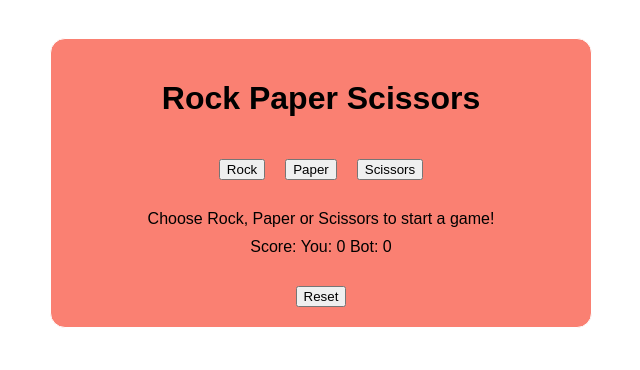
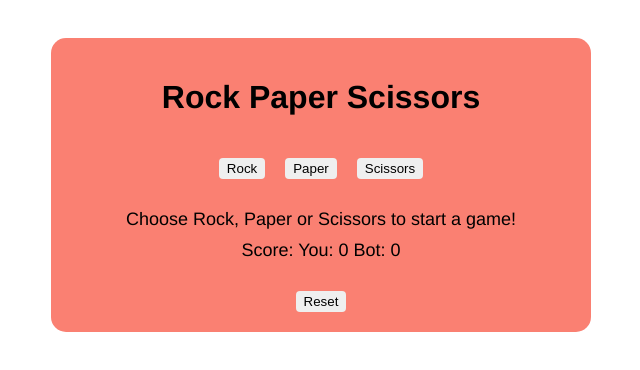
Before and after one commit to one987/Odin-Rock-Paper-Scissors, a plain HTML site: page index.html in a window 1280 px wide. Both pictures are taken after a click on the button "Reset". Shown: the whole page, without its empty margins (319-959 px from the left). Drawn offline with Linux system fonts and the light colour scheme.

Commit message:
styled the buttons

```diff
--- a/javascript.js
+++ b/javascript.js
@@ -8,7 +8,7 @@ const message = document.querySelector('.message');
 const score = document.querySelector('.score');
 const win = document.querySelector('.win');
 
-//player selection:
+
 document.getElementById('rock').onclick = () => {
     playerSelection = 'Rock';
     playGame();
@@ -21,15 +21,8 @@ document.getElementById('scissors').onclick = () => {
     playerSelection = 'Scissors';
     playGame();
 }
-
-//reset game button:
 document.getElementById('reset').onclick = () => {
-    botScore = 0;
-    userScore = 0;
-    selections.textContent = "";
-    message.textContent = "Choose Rock, Paper or Scissors to start a game!";
-    score.textContent = `Score:  You: ${userScore}  Bot: ${botScore}`;
-    win.textContent = "";
+    resetGame();
 }
 
 
@@ -40,18 +33,18 @@ function getBotChoice() {
     return botChoice;
 }
 
-//Single round of rock paper scisors function()
+
 function playRound(playerSelection, computerSelection) {
 
     if (playerSelection == "Rock" && computerSelection == "Paper" ||
         playerSelection == "Paper" && computerSelection == "Scissors" ||
-    playerSelection == "Scissors" && computerSelection== "Rock" ) {
+        playerSelection == "Scissors" && computerSelection == "Rock") {
         botScore++;
         return `You lose! ${computerSelection} beats ${playerSelection}`;
     }
     else if (playerSelection == "Rock" && computerSelection == "Scissors" ||
         playerSelection == "Paper" && computerSelection == "Rock" ||
-    playerSelection == "Scissors" && computerSelection == "Paper" ) {
+        playerSelection == "Scissors" && computerSelection == "Paper") {
         userScore++;
         return `You win! ${playerSelection} beats ${computerSelection}`;
     }
@@ -77,17 +70,27 @@ function finalScore() {
 
     if (userScore == 5) {
         return "You win the Game!";
-        //add reset function?
     }
     else if (botScore == 5) {
         return "You lose the Game!";
-        //add reset function?
     }
     else {
         return "";
     }
 }
 
+function resetGame() {
+
+    botScore = 0;
+    userScore = 0;
+    //DOM mods:
+    selections.textContent = "";
+    message.textContent = "Choose Rock, Paper or Scissors to start a game!";
+    score.textContent = `Score:  You: ${userScore}  Bot: ${botScore}`;
+    win.textContent = "";
+}
+
+
 //to do:
 
 // spruce up the html and css to design a nice simple UI
--- a/style.css
+++ b/style.css
@@ -1,14 +1,18 @@
+* {
+   /* border: 0.5px solid white; */
+}
+
 body {
-    font-family: Arial, Helvetica, sans-serif;
+    font-family: Helvetica, sans-serif;
     display: flex;
     justify-content: center;
+
 }
 
 .container {
     background-color: salmon;
     padding: 20px;
     margin-top: 30px;
-    border: 1px solid white;
     border-radius: 15px;
     width: 500px;
 
@@ -30,6 +34,7 @@ body {
 }
 
 .game-info {
+    font-size: 18px;
     margin-top: 20px;
     display: flex;
     flex-direction: column;
@@ -43,3 +48,20 @@ body {
     display: flex;
     justify-content: center;
 }
+
+.win {
+    font-weight: bold;
+
+}
+
+button {
+    border: none;
+    border-radius: 4px;
+    padding: 3px 8px;
+    transition-duration: 0.3s;
+
+}
+
+button:hover {
+    background-color: #D3D3D3;
+}
```
Lines whose indentation alone changed are shown as unchanged.
